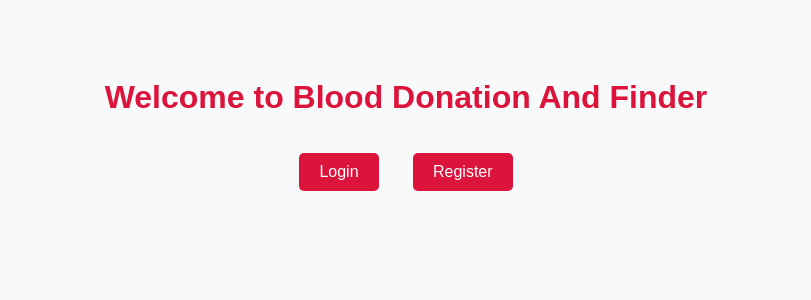
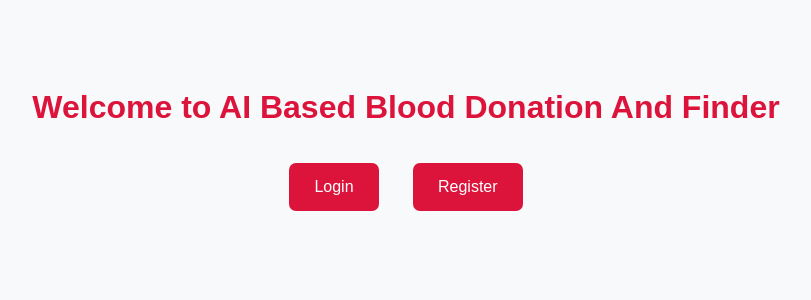
Before and after one commit to SriRamA23/College-complaint-management-system, a Flask app: page / in a window 1280 px wide. Shown: the top 300 px of the page, without its empty margins (234-1045 px from the left). Run offline with Flask 3, Linux system fonts and the light colour scheme; some libraries are stand-ins or nearby versions.

Commit message:
minor changes in the UI

```diff
--- a/app/templates/index.html
+++ b/app/templates/index.html
@@ -8,7 +8,7 @@
       font-family: Arial, sans-serif;
       text-align: center;
       background: #f8f9fa;
-      padding: 50px;
+      padding: 60px;
     }
     h1 {
       color: crimson;
@@ -16,11 +16,11 @@
     a {
       display: inline-block;
       margin: 15px;
-      padding: 10px 20px;
+      padding: 15px 25px;
       background-color: crimson;
       color: white;
       text-decoration: none;
-      border-radius: 5px;
+      border-radius: 7px;
     }
     a:hover {
       background-color: darkred;
@@ -28,7 +28,7 @@
   </style>
 </head>
 <body>
-  <h1>Welcome to Blood Donation And Finder</h1>
+  <h1>Welcome to AI Based Blood Donation And Finder</h1>
   <a href="/login">Login</a>
   <a href="/register">Register</a>
 </body>
```
